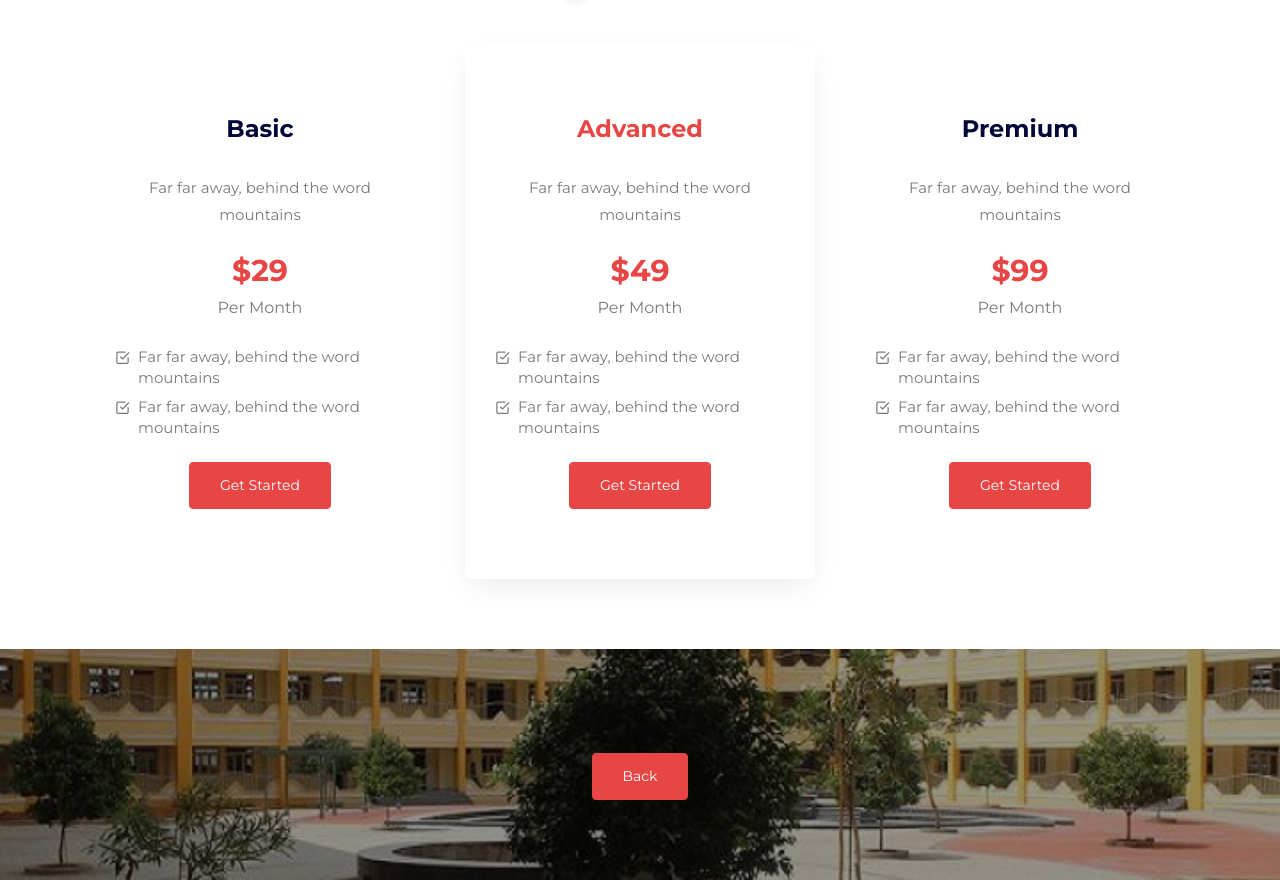
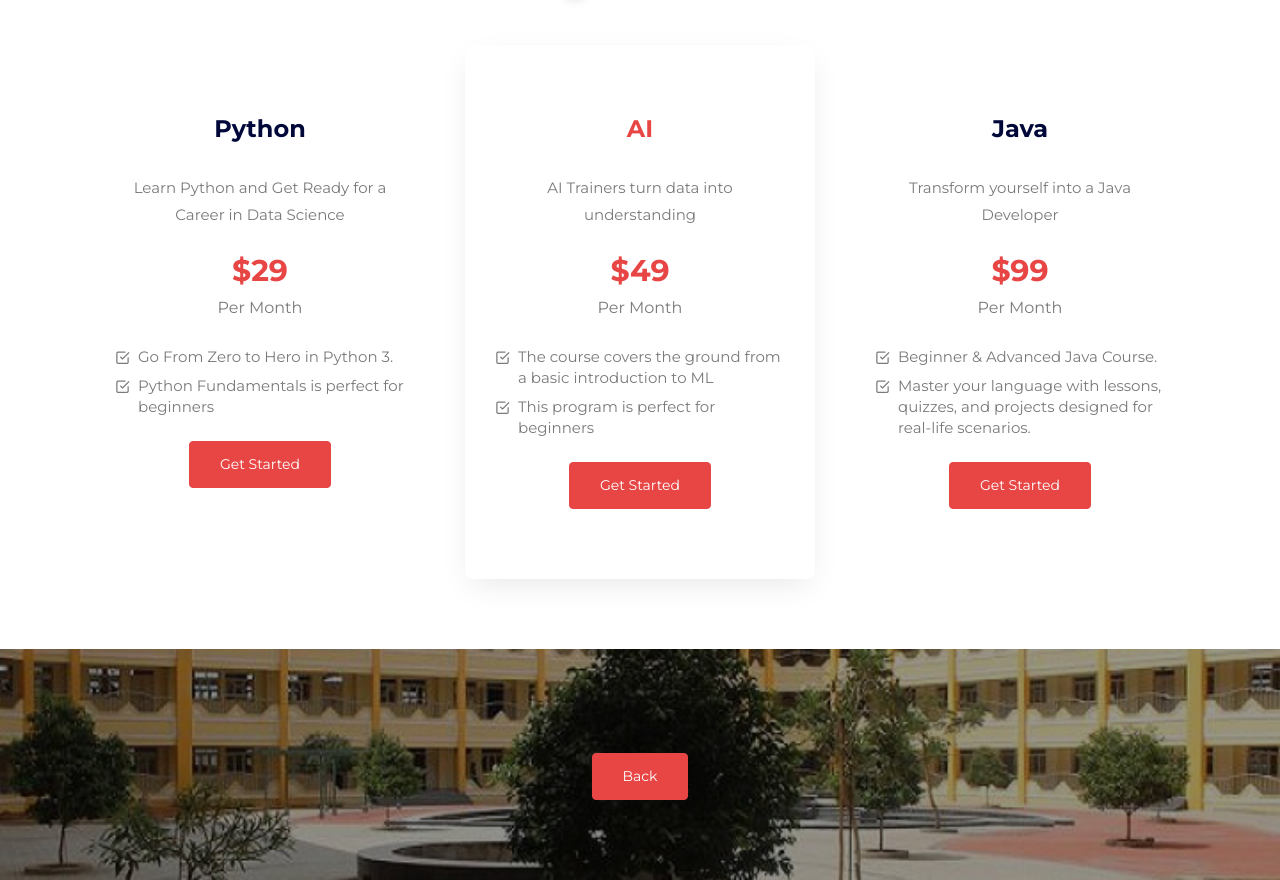
Before and after one commit to maithrasivakumar/DepSite, a plain HTML site: page index.html in a window 1280 px wide. Shown: the part 1366-2246 px from the top of the page. Drawn offline with Linux system fonts and the light colour scheme; files whose address does not match are found by name.

Commit message:
first commit

```diff
--- a/index.html
+++ b/index.html
@@ -161,9 +161,9 @@
         <div class="row">
           <div class="col-md-6 col-lg-4" data-aos="fade-up" data-aos-delay="0">
             <div class="pricing-item ">
-              <h3>Basic</h3>
+              <h3>Python</h3>
               <div class="description">
-                <p>Far far away, behind the word mountains</p>
+                <p>Learn Python and Get Ready for a Career in Data Science</p>
               </div>
               <div class="period-change mb-4 d-block">
                 <div class="price-wrap">
@@ -185,8 +185,8 @@
                 </div>
               </div>
               <ul class="list-unstyled mb-4">
-                <li class="d-flex"><span class="feather-check-square mr-2 mt-1"></span><span>Far far away, behind the word mountains</span></li>
-                <li class="d-flex"><span class="feather-check-square mr-2 mt-1"></span><span>Far far away, behind the word mountains</span></li>
+                <li class="d-flex"><span class="feather-check-square mr-2 mt-1"></span><span>Go From Zero to Hero in Python 3. </span></li>
+                <li class="d-flex"><span class="feather-check-square mr-2 mt-1"></span><span>Python Fundamentals is perfect for beginners</span></li>
               </ul>
               <div>
                 <a href="#" class="btn btn-primary">Get Started</a>
@@ -196,9 +196,9 @@
 
           <div class="col-md-6 col-lg-4" data-aos="fade-up" data-aos-delay="100">
             <div class="pricing-item active">
-              <h3>Advanced</h3>
+              <h3>AI</h3>
               <div class="description">
-                <p>Far far away, behind the word mountains</p>
+                <p>AI Trainers turn data into understanding</p>
               </div>
               <div class="period-change mb-4 d-block">
                 <div class="price-wrap">
@@ -220,8 +220,8 @@
                 </div>
               </div>
               <ul class="list-unstyled mb-4">
-                <li class="d-flex"><span class="feather-check-square mr-2 mt-1"></span><span>Far far away, behind the word mountains</span></li>
-                <li class="d-flex"><span class="feather-check-square mr-2 mt-1"></span><span>Far far away, behind the word mountains</span></li>
+                <li class="d-flex"><span class="feather-check-square mr-2 mt-1"></span><span>The course covers the ground from a basic introduction to ML</span></li>
+                <li class="d-flex"><span class="feather-check-square mr-2 mt-1"></span><span>This program is perfect for beginners</span></li>
               </ul>
               <div>
                 <a href="#" class="btn btn-primary">Get Started</a>
@@ -231,9 +231,9 @@
 
           <div class="col-md-6 col-lg-4" data-aos="fade-up" data-aos-delay="200">
             <div class="pricing-item ">
-              <h3>Premium</h3>
+              <h3>Java</h3>
               <div class="description">
-                <p>Far far away, behind the word mountains</p>
+                <p>Transform yourself into a Java Developer</p>
               </div>
               <div class="period-change mb-4 d-block">
                 <div class="price-wrap">
@@ -255,8 +255,8 @@
                 </div>
               </div>
               <ul class="list-unstyled mb-4">
-                <li class="d-flex"><span class="feather-check-square mr-2 mt-1"></span><span>Far far away, behind the word mountains</span></li>
-                <li class="d-flex"><span class="feather-check-square mr-2 mt-1"></span><span>Far far away, behind the word mountains</span></li>
+                <li class="d-flex"><span class="feather-check-square mr-2 mt-1"></span><span>Beginner & Advanced Java Course.</span></li>
+                <li class="d-flex"><span class="feather-check-square mr-2 mt-1"></span><span>Master your language with lessons, quizzes, and projects designed for real-life scenarios.</span></li>
               </ul>
               <div>
                 <a href="#" class="btn btn-primary">Get Started</a>
@@ -286,7 +286,7 @@
           <div class="col-lg-4">
             <div class="widget">
               <h3>About</h3>
-              <p>Far far away, behind the word mountains, far from the countries Vokalia and Consonantia, there live the blind texts. Separated they live.</p>
+              <p>We turn your ideas into extraordinary ideas Application learning</p>
             </div>
             <div class="widget">
               <h3>Connect with us</h3>
```
Also changed, not shown: contact.html (+1 -1 lines), elements.html (+1 -1 lines), portfolio.html (+1 -1 lines).
